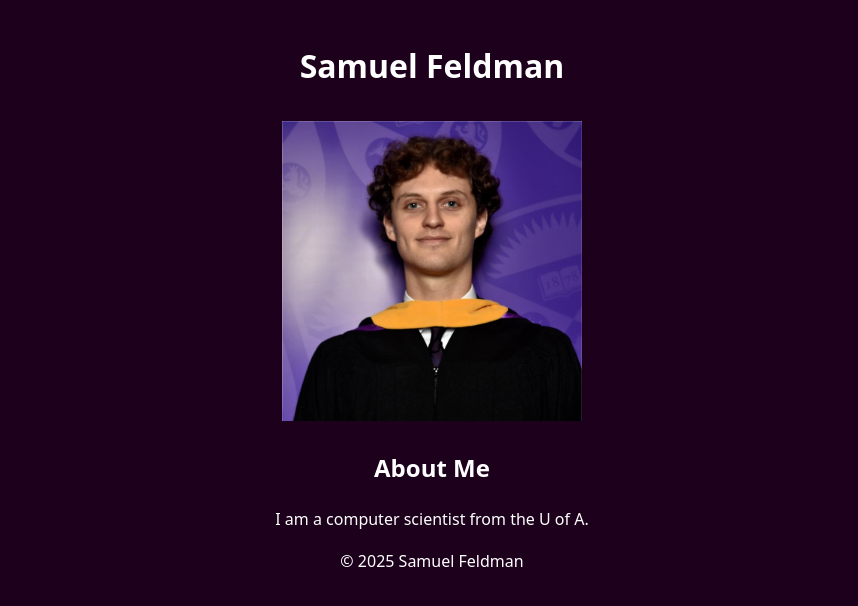
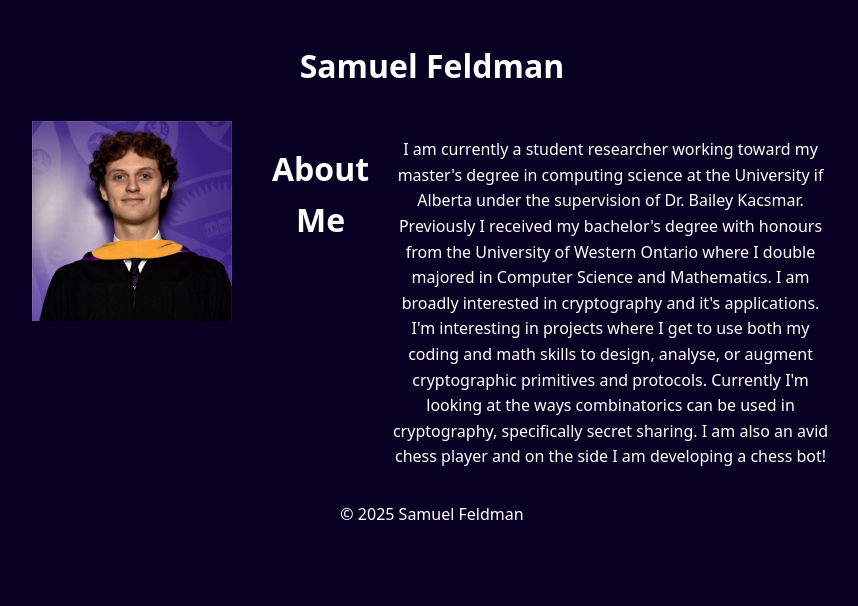
Before and after one commit to SAMK6/SAMK6.github.io, a Jekyll site: the page built from index.html, in a window 1280 px wide. Shown: the top 606 px of the page, without its empty margins (208-1066 px from the left). Built offline with Jekyll 4.4.1, drawn with Linux system fonts in a browser that asks for light colours.

Commit message:
photo in

```diff
--- a/assets/css/style.css
+++ b/assets/css/style.css
@@ -1,5 +1,5 @@
 html {
-  background-color: #1c001c;
+  background-color: #070022;
   color: white;
 }
 
--- /dev/null
+++ b/index.html
@@ -0,0 +1,22 @@
+---
+layout: default
+title: Home
+---
+
+<div style="display:flex; align-items:flex-start; gap:20px;">
+
+    <img src="assets/images/headshot.png" width="200" alt="A picture of me on the day of my grduation from undergrad" style="float:left; margin-right:20px">
+
+    <h1>
+        About Me
+    </h1>
+
+    <p>
+        I am currently a student researcher working toward my master's degree in computing science at the University if Alberta under the supervision of Dr. Bailey Kacsmar. Previously I received my bachelor's degree with honours from the University of Western Ontario where I double majored in Computer Science and Mathematics.
+
+        I am broadly interested in cryptography and it's applications. I'm interesting in projects where I get to use both my coding and math skills to design, analyse, or augment cryptographic primitives and protocols. Currently I'm looking at the ways combinatorics can be used in cryptography, specifically secret sharing.
+
+        I am also an avid chess player and on the side I am developing a chess bot!
+    </p>
+
+</div>
--- a/index.md
+++ /dev/null
@@ -1,11 +0,0 @@
----
-layout: default
-title: Home
----
-
-<img src="assets/images/headshot.png" width="300">
-
-
-## About Me
-
-I am a computer scientist from the U of A.
```
